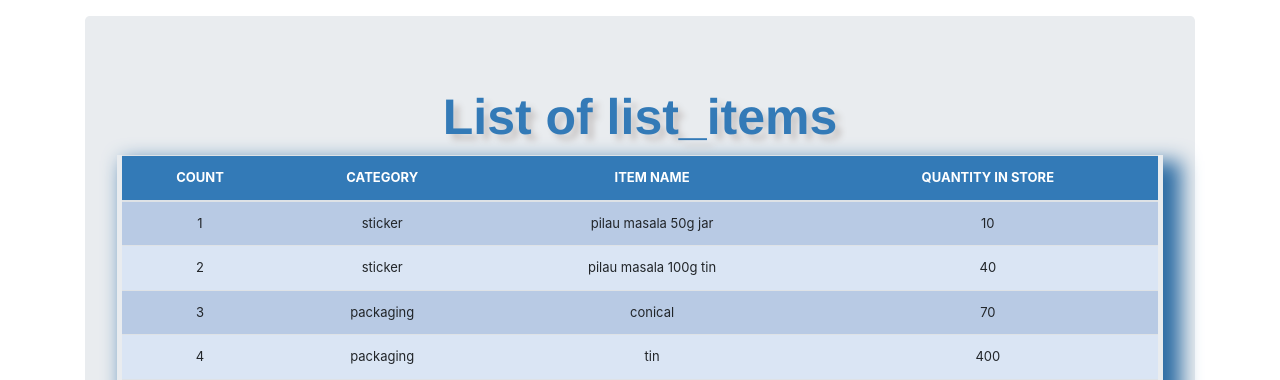
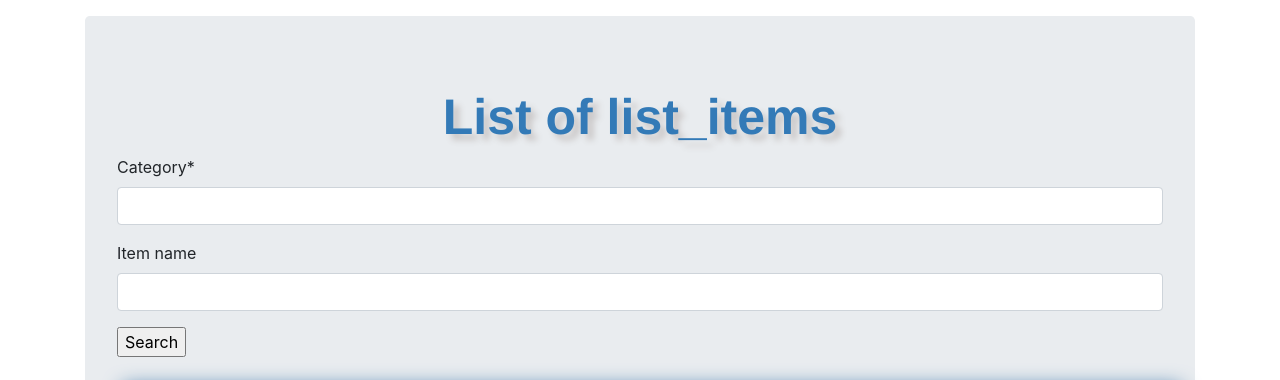
Before and after one commit to spice254/mysampleapp, a Django app: page /list_items/ in a window 1280 px wide. Shown: the part 56-436 px from the top of the page. Run offline with Django 3.2, Linux system fonts and the light colour scheme; data comes from the database, SQL or seed files in the repository; some libraries are stand-ins or nearby versions.

Commit message:
search added successfully

```diff
--- a/stockmgmt/admin.py
+++ b/stockmgmt/admin.py
@@ -1,6 +1,6 @@
 from django.contrib import admin
 from .models import Stock
-from .form import StockCreateForm
+from .forms import StockCreateForm
 
 
 # Register your models here.
--- /dev/null
+++ b/stockmgmt/forms.py
@@ -0,0 +1,13 @@
+from django import forms
+
+from .models import Stock
+
+class StockCreateForm(forms.ModelForm):
+   class Meta:
+     model = Stock
+     fields = ['category', 'item_name', 'quantity']
+
+class StockSearchForm(forms.ModelForm):
+   class Meta:
+     model = Stock
+     fields = ['category', 'item_name']
--- a/stockmgmt/models.py
+++ b/stockmgmt/models.py
@@ -3,7 +3,7 @@ from django.db import models
 # Create your models here.
 class Stock(models.Model):
 	category = models.CharField(max_length=50, blank=False, null=True)
-	item_name = models.CharField(max_length=50, blank=False, null=True)
+	item_name = models.CharField(max_length=50, blank=True, null=True)
 	quantity = models.IntegerField(default='0', blank=False, null=True)
 	receive_quantity = models.IntegerField(default='0', blank=True, null=True)
 	receive_by = models.CharField(max_length=50, blank=True, null=True)
--- a/stockmgmt/templates/list_items.html
+++ b/stockmgmt/templates/list_items.html
@@ -1,6 +1,12 @@
 {% extends 'base.html' %}
 {% load static %}
 {% block content %}
+{% load crispy_forms_tags %}
+<form method='POST' action=''>{% csrf_token %}
+      {{form|crispy}}
+      <input type="submit" value='Search'/>
+</form>
+<br>
 <body>
   <div class="display_table">
     <table class='table'>
--- a/stockmgmt/views.py
+++ b/stockmgmt/views.py
@@ -1,6 +1,6 @@
 from django.shortcuts import render, redirect
 from .models import *
-from .form import StockCreateForm
+from .forms import StockCreateForm, StockSearchForm
 # Create your views here.
 
 def home(request):
@@ -12,10 +12,21 @@ def home(request):
 
 def list_items(request):
 	header = 'List of list_items'
+	form = StockSearchForm(request.POST or None)
 	queryset = Stock.objects.all()
 	context = {
-	"header": header,
-	"queryset": queryset,
+		"header": header,
+		"queryset": queryset,
+		"form": form,
+	}
+	if request.method == 'POST':
+		queryset = Stock.objects.filter(category__icontains=form['category'].value(),
+										item_name__icontains=form['item_name'].value()
+										)
+		context = {
+		"form": form,
+		"header": header,
+		"queryset": queryset,
 	}
 	return render(request, "list_items.html",context)
 
```
Also changed, not shown: stockmgmt/form.py (deleted, +0 -8 lines).
